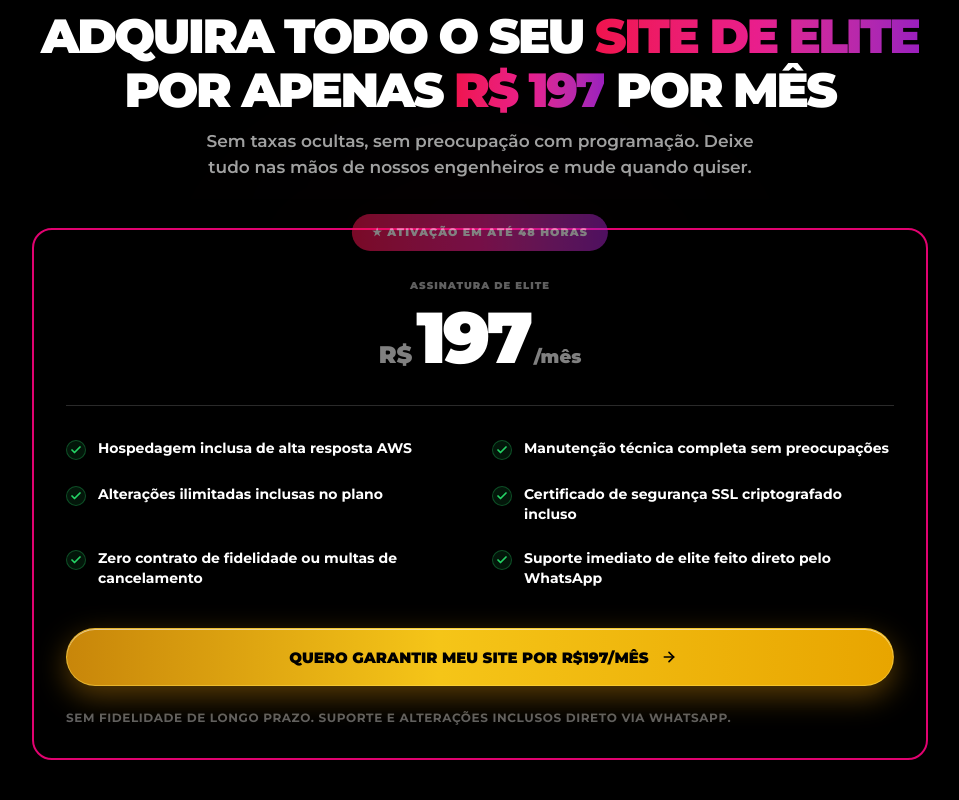
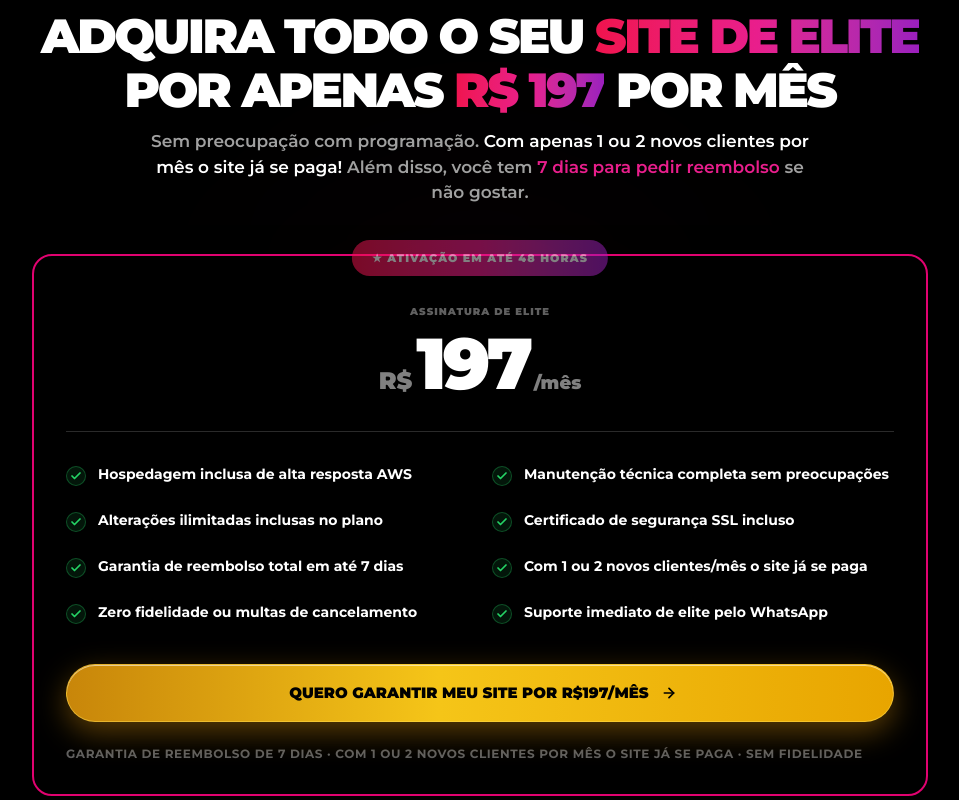
Before and after one commit to matheusetecestudo-sys/duno, a React (Vite) app: page / in a window 1280 px wide. Shown: the part 10480-11280 px from the top of the page, without its empty margins (160-1119 px from the left). Built offline with nearby package versions, Linux system fonts and the light colour scheme.

Commit message:
feat: add 7-day guarantee and pay-for-itself info

```diff
--- a/src/components/MarketingElements.tsx
+++ b/src/components/MarketingElements.tsx
@@ -120,9 +120,11 @@ export function Offer() {
     "Hospedagem inclusa de alta resposta AWS",
     "Manutenção técnica completa sem preocupações",
     "Alterações ilimitadas inclusas no plano",
-    "Certificado de segurança SSL criptografado incluso",
-    "Zero contrato de fidelidade ou multas de cancelamento",
-    "Suporte imediato de elite feito direto pelo WhatsApp"
+    "Certificado de segurança SSL incluso",
+    "Garantia de reembolso total em até 7 dias",
+    "Com 1 ou 2 novos clientes/mês o site já se paga",
+    "Zero fidelidade ou multas de cancelamento",
+    "Suporte imediato de elite pelo WhatsApp"
   ];
 
   return (
@@ -136,8 +138,8 @@ export function Offer() {
           por apenas <span className="bg-clip-text text-transparent bg-gradient-to-r from-[#f0134d] via-[#e91e8c] to-[#9b1fbd] font-black"><Counter value={197} prefix="R$ " suffix="" /></span> por mês
         </h2>
 
-        <p className="text-[#a0a0a0] text-[17px] font-semibold max-w-xl mx-auto mb-12">
-          Sem taxas ocultas, sem preocupação com programação. Deixe tudo nas mãos de nossos engenheiros e mude quando quiser.
+        <p className="text-[#a0a0a0] text-[17px] font-semibold max-w-2xl mx-auto mb-12">
+          Sem preocupação com programação. <span className="text-white">Com apenas 1 ou 2 novos clientes por mês o site já se paga!</span> Além disso, você tem <span className="text-[#e91e8c]">7 dias para pedir reembolso</span> se não gostar.
         </p>
 
         <div className="pink-card shadow-2xl !p-8 !sm:p-12 relative !overflow-visible">
@@ -179,7 +181,7 @@ export function Offer() {
           </a>
 
           <p className="mt-6 text-[#606060] text-xs font-bold uppercase tracking-wider">
-            Sem fidelidade de longo prazo. Suporte e alterações inclusos direto via WhatsApp.
+            Garantia de reembolso de 7 dias · Com 1 ou 2 novos clientes por mês o site já se paga · Sem fidelidade
           </p>
         </div>
       </div>
@@ -203,6 +205,10 @@ export function FAQ() {
     {
       q: "Existe algum período de fidelidade?",
       a: "De forma alguma! Acreditamos no nosso serviço e na satisfação dos nossos assinantes. Você pode cancelar a mensalidade a qualquer momento que desejar, sem multas contratuais, sem letras miúdas ou taxas ocultas de rescisão."
+    },
+    {
+      q: "E se eu não gostar? Tenho alguma garantia?",
+      a: "Com certeza! Oferecemos uma garantia incondicional de 7 dias. Se por qualquer motivo você decidir que o site não atende às suas expectativas, basta solicitar o reembolso integral pelo WhatsApp dentro desse prazo e devolveremos 100% do seu dinheiro."
     },
     {
       q: "Como funciona a hospedagem inclusa?",
--- a/src/components/MobileVersion.tsx
+++ b/src/components/MobileVersion.tsx
@@ -1076,11 +1076,12 @@ export default function MobileVersion({ onPriceInView, onLightboxChange }: Mobil
               <ul className="space-y-3.5 mb-6">
                 {[
                   "Site no ar completo em 48h",
-                  "Sem taxas ocultas de adesão",
                   "Sem fidelidade de contrato",
                   "Alterações ilimitadas inclusas",
                   "Criptografia SSL de segurança",
-                  "Suporte total no WhatsApp"
+                  "Suporte total no WhatsApp",
+                  "Garantia de reembolso de 7 dias",
+                  "Com 1 ou 2 clientes já se paga"
                 ].map((item, i) => (
                   <li key={i} className="flex items-start gap-2 text-xs font-bold text-white">
                     <Check size={14} className="text-[#25D366] shrink-0 mt-0.5 stroke-[3]" />
@@ -1185,7 +1186,8 @@ export default function MobileVersion({ onPriceInView, onLightboxChange }: Mobil
               "Hospedagem inclusa de alta resposta AWS",
               "Alterações de texto e fotos quando quiser",
               "Carregamento mobile de alta performance",
-              "Integrado ao seu WhatsApp oficial",
+              "Garantia de reembolso de 7 dias",
+              "Com 1 ou 2 clientes novos já se paga",
               "Sem multas de cancelamento ou contrato",
               "Otimização para SEO local (Google Maps)"
             ].map((item, i) => (
@@ -1197,11 +1199,19 @@ export default function MobileVersion({ onPriceInView, onLightboxChange }: Mobil
           </ul>
 
           {/* Scarcity Note Container */}
-          <div className="bg-emerald-950/20 border border-emerald-500/20 p-4 rounded-xl text-left mb-6 flex items-start gap-2.5">
-            <span className="text-base text-emerald-500">★</span>
-            <p className="text-[11px] font-bold text-emerald-100 leading-normal">
-              Garanta o posicionamento digital da sua marca com a Duno. Deixe a parte técnica conosco e foque somente nas vendas.
-            </p>
+          <div className="bg-emerald-950/20 border border-emerald-500/20 p-4 rounded-xl text-left mb-6 flex flex-col gap-2">
+            <div className="flex items-start gap-2.5">
+              <span className="text-base text-emerald-500">★</span>
+              <p className="text-[11px] font-bold text-emerald-100 leading-normal">
+                Com apenas 1 ou 2 novos clientes trazidos pelo site por mês, o seu investimento já se paga por completo!
+              </p>
+            </div>
+            <div className="flex items-start gap-2.5 border-t border-emerald-500/10 pt-2">
+              <span className="text-base text-emerald-500">🛡️</span>
+              <p className="text-[11px] font-bold text-emerald-100 leading-normal">
+                Você tem 7 dias de garantia incondicional para testar. Se não gostar, basta solicitar o reembolso integral.
+              </p>
+            </div>
           </div>
 
           {/* Bottom Stickyable Action Trigger */}
@@ -1233,6 +1243,10 @@ export default function MobileVersion({ onPriceInView, onLightboxChange }: Mobil
             {
               q: "Posso cancelar a qualquer momento?",
               a: "Sim! Não temos contrato mínimo, fidelidade ou multa de saída. Se quiser parar por qualquer motivo, basta pedir o encerramento do plano pelo WhatsApp."
+            },
+            {
+              q: "E se eu não gostar? Tem garantia?",
+              a: "Sim! Oferecemos 7 dias de garantia incondicional. Se não gostar, basta solicitar o reembolso integral pelo WhatsApp dentro deste prazo e devolvemos seu dinheiro."
             },
             {
               q: "Em quanto tempo fica pronto?",
```
